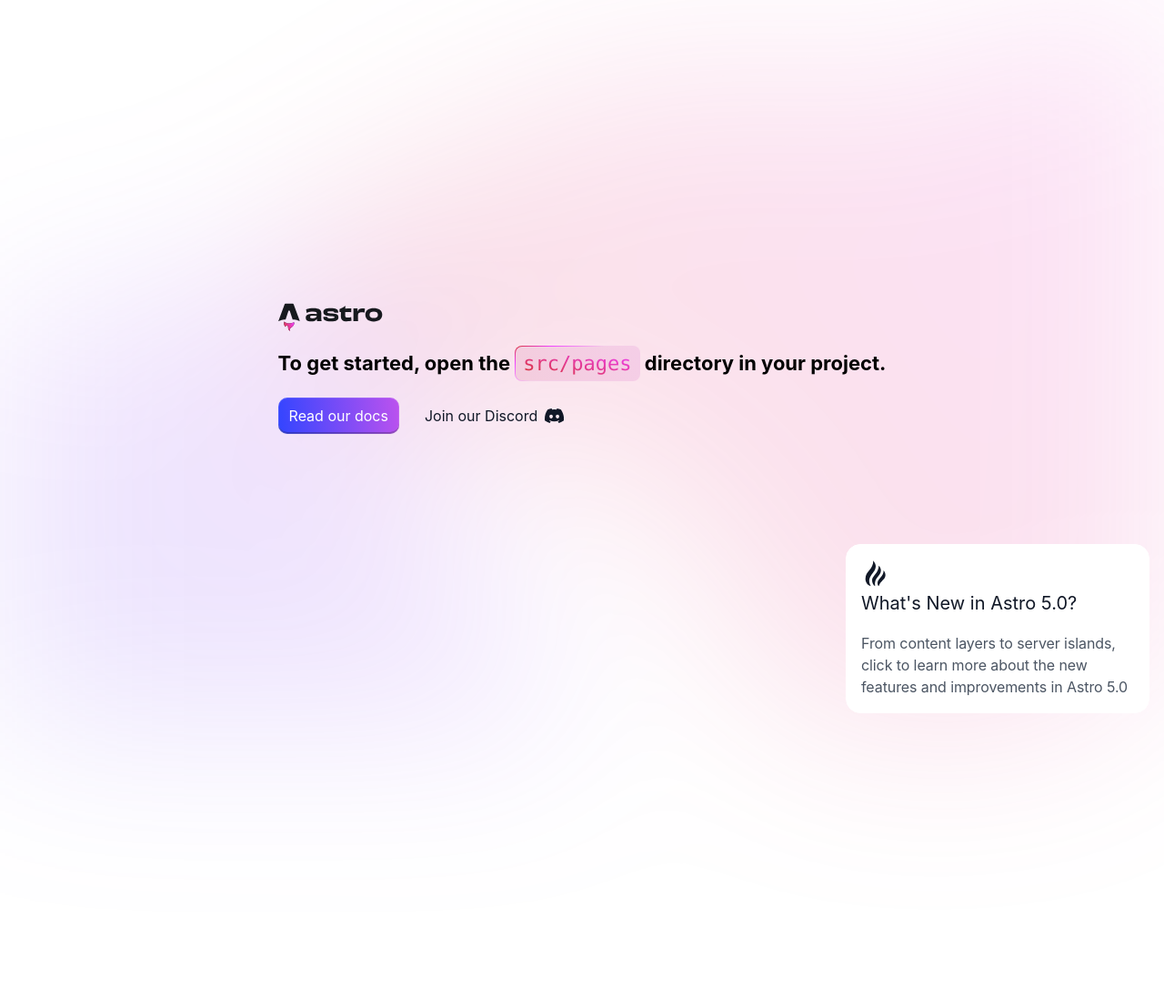
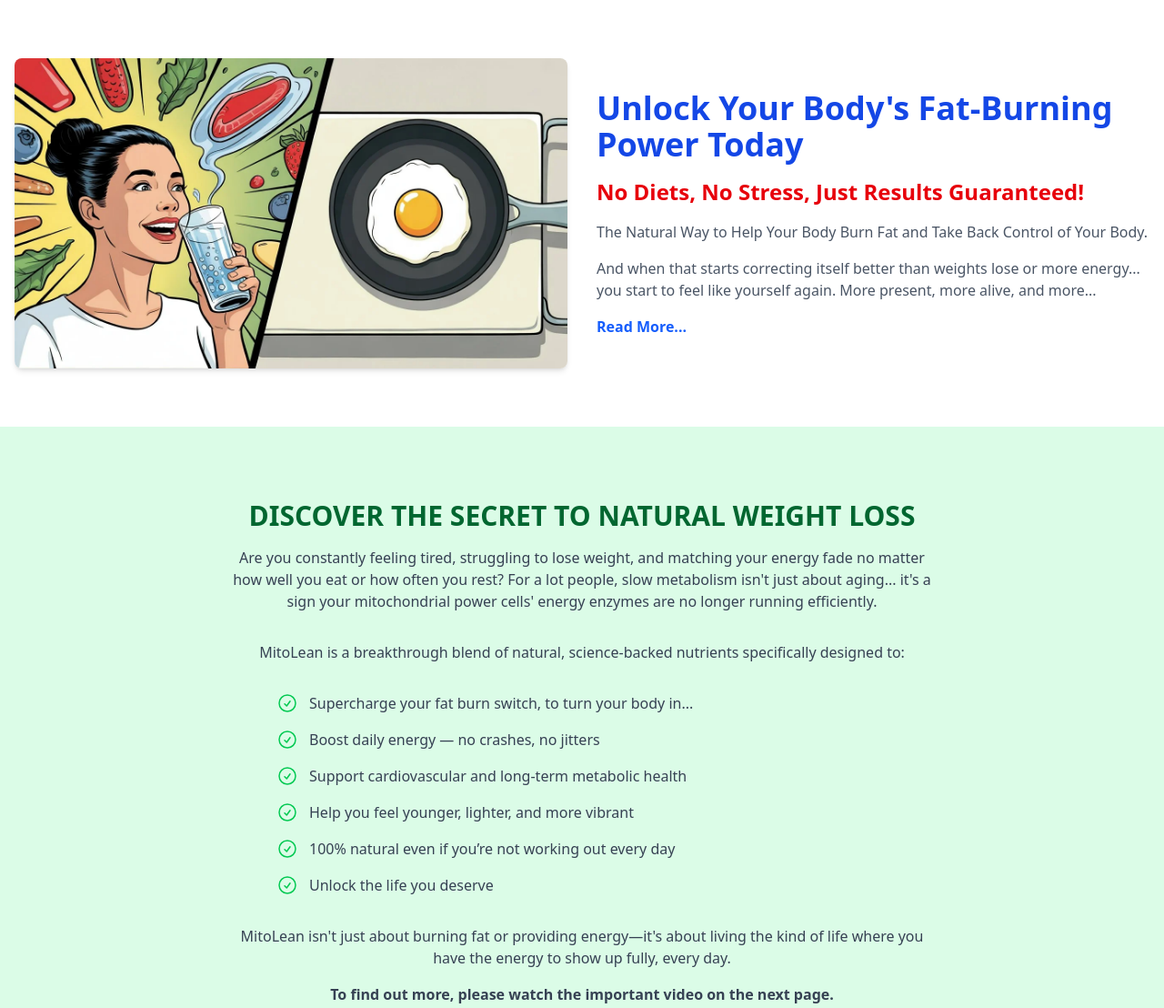
Before and after one commit to erick505alvarez/landing-page, an Astro site: page / in a window 1280 px wide. Shown: the top 1108 px of the page at 91% size. Before the commit the page ends 800 px from the top, so only its background shows below. Built offline with nearby package versions, Linux system fonts and the light colour scheme; Astro itself is replaced by a stand-in of ours.

Commit message:
Build first draft of landing page

```diff
--- a/astro.config.mjs
+++ b/astro.config.mjs
@@ -1,5 +1,12 @@
+// astro.config.mjs
+
 // @ts-check
-import { defineConfig } from 'astro/config';
-
+import { defineConfig } from "astro/config";
+import tailwindcss from "@tailwindcss/vite";
 // https://astro.build/config
-export default defineConfig({});
+export default defineConfig({
+  vite: {
+    plugins: [tailwindcss()],
+  },
+  output: "static",
+});
--- a/package.json
+++ b/package.json
@@ -9,6 +9,8 @@
     "astro": "astro"
   },
   "dependencies": {
-    "astro": "^5.7.4"
+    "@tailwindcss/vite": "^4.1.4",
+    "astro": "^5.7.4",
+    "tailwindcss": "^4.1.4"
   }
 }
--- /dev/null
+++ b/src/components/ChecklistItem.astro
@@ -0,0 +1,11 @@
+---
+// No props needed if using slot, or add `text` prop if preferred
+---
+<li class="flex items-start space-x-3">
+  <svg class="flex-shrink-0 h-6 w-6 text-green-500" xmlns="http://www.w3.org/2000/svg" fill="none" viewBox="0 0 24 24" stroke-width="1.5" stroke="currentColor">
+    <path stroke-linecap="round" stroke-linejoin="round" d="M9 12.75 11.25 15 15 9.75M21 12a9 9 0 1 1-18 0 9 9 0 0 1 18 0Z" />
+  </svg>
+  <span class="text-gray-700">
+    <slot /> {/* Content passed to the component goes here */}
+  </span>
+</li>
--- /dev/null
+++ b/src/components/Footer.astro
@@ -0,0 +1,16 @@
+---
+const year = new Date().getFullYear();
+---
+<footer class="bg-gray-100 text-center py-6 mt-10">
+  <div class="container mx-auto px-4 text-sm text-gray-500">
+    <p>Copyright &copy; {year} Your Company Name. All Rights Reserved.</p>
+    <div class="mt-2 space-x-4">
+       <a href="/terms" class="hover:underline">Terms of Service</a>
+       <a href="/privacy" class="hover:underline">Privacy Policy</a>
+       {/* Add other relevant links */}
+    </div>
+    <p class="mt-4 text-xs">
+        Disclaimer: [Add your disclaimer text here based on the original site's footer content]
+    </p>
+  </div>
+</footer>
--- /dev/null
+++ b/src/components/Hero.astro
@@ -0,0 +1,40 @@
+---
+import { Image } from 'astro:assets';
+import heroImage from '../assets/hero-image.webp'; // Make sure to place your image here
+---
+
+<section class="container mx-auto px-4 py-8 md:py-16">
+  <div class="grid grid-cols-1 md:grid-cols-2 gap-8 items-center">
+    <div>
+      {/* Astro Image Optimization: requires width/height */}
+      {/* Adjust width, height, format, quality as needed */}
+      <Image
+        src={heroImage}
+        alt="Product illustration or related visual"
+        width={500}
+        height={300}
+        format="webp"
+        quality={80}
+        class="rounded-lg shadow-md w-full h-auto"
+      />
+    </div>
+    <div class="space-y-4">
+      <h1 class="text-3xl md:text-4xl font-bold text-blue-700"> {/* Adjust color */}
+        Unlock Your Body's Fat-Burning Power Today
+      </h1>
+      <h2 class="text-xl md:text-2xl font-semibold text-red-600"> {/* Adjust color */}
+        No Diets, No Stress, Just Results Guaranteed!
+      </h2>
+      <p class="text-gray-600">
+        The Natural Way to Help Your Body Burn Fat and Take Back Control of Your Body.
+        {/* Add the rest of the paragraph text here */}
+      </p>
+      <p class="text-gray-600">
+         And when that starts correcting itself better than weights lose or more energy... you start to feel like yourself again. More present, more alive, and more...
+      </p>
+      <a href="#more-info" class="text-blue-600 hover:underline font-semibold"> {/* Adjust color/link */}
+        Read More...
+      </a>
+    </div>
+  </div>
+</section>
--- /dev/null
+++ b/src/components/SectionBenefits.astro
@@ -0,0 +1,35 @@
+---
+import ChecklistItem from './ChecklistItem.astro';
+---
+
+<section class="bg-green-100 py-12 md:py-20"> {/* Adjust color */}
+  <div class="container mx-auto px-4 text-center">
+    <h2 class="text-2xl md:text-3xl font-bold mb-4 text-green-800"> {/* Adjust color */}
+      DISCOVER THE SECRET TO NATURAL WEIGHT LOSS
+    </h2>
+    <p class="max-w-3xl mx-auto text-gray-700 mb-8">
+      Are you constantly feeling tired, struggling to lose weight, and matching your energy fade no matter how well you eat or how often you rest? For a lot people, slow metabolism isn't just about aging... it's a sign your mitochondrial power cells' energy enzymes are no longer running efficiently.
+    </p>
+    <p class="max-w-3xl mx-auto text-gray-700 mb-8">
+      MitoLean is a breakthrough blend of natural, science-backed nutrients specifically designed to:
+    </p>
+
+    <ul class="space-y-4 max-w-2xl mx-auto text-left mb-8">
+       {/* Use the ChecklistItem component */}
+      <ChecklistItem>Supercharge your fat burn switch, to turn your body in...</ChecklistItem>
+      <ChecklistItem>Boost daily energy — no crashes, no jitters</ChecklistItem>
+      <ChecklistItem>Support cardiovascular and long-term metabolic health</ChecklistItem>
+      <ChecklistItem>Help you feel younger, lighter, and more vibrant</ChecklistItem>
+      {/* Add more checklist items here... */}
+       <ChecklistItem>100% natural even if you’re not working out every day</ChecklistItem>
+       <ChecklistItem>Unlock the life you deserve</ChecklistItem>
+    </ul>
+
+    <p class="max-w-3xl mx-auto text-gray-700">
+       MitoLean isn't just about burning fat or providing energy—it's about living the kind of life where you have the energy to show up fully, every day.
+    </p>
+     <p class="max-w-3xl mx-auto text-gray-700 mt-4 font-semibold">
+      To find out more, please watch the important video on the next page.
+    </p>
+  </div>
+</section>
--- a/src/components/Welcome.astro
+++ /dev/null
@@ -1,210 +0,0 @@
----
-import astroLogo from '../assets/astro.svg';
-import background from '../assets/background.svg';
----
-
-<div id="container">
-	<img id="background" src={background.src} alt="" fetchpriority="high" />
-	<main>
-		<section id="hero">
-			<a href="https://astro.build"
-				><img src={astroLogo.src} width="115" height="48" alt="Astro Homepage" /></a
-			>
-			<h1>
-				To get started, open the <code><pre>src/pages</pre></code> directory in your project.
-			</h1>
-			<section id="links">
-				<a class="button" href="https://docs.astro.build">Read our docs</a>
-				<a href="https://astro.build/chat"
-					>Join our Discord <svg xmlns="http://www.w3.org/2000/svg" viewBox="0 0 127.14 96.36"
-						><path
-							fill="currentColor"
-							d="M107.7 8.07A105.15 105.15 0 0 0 81.47 0a72.06 72.06 0 0 0-3.36 6.83 97.68 97.68 0 0 0-29.11 0A72.37 72.37 0 0 0 45.64 0a105.89 105.89 0 0 0-26.25 8.09C2.79 32.65-1.71 56.6.54 80.21a105.73 105.73 0 0 0 32.17 16.15 77.7 77.7 0 0 0 6.89-11.11 68.42 68.42 0 0 1-10.85-5.18c.91-.66 1.8-1.34 2.66-2a75.57 75.57 0 0 0 64.32 0c.87.71 1.76 1.39 2.66 2a68.68 68.68 0 0 1-10.87 5.19 77 77 0 0 0 6.89 11.1 105.25 105.25 0 0 0 32.19-16.14c2.64-27.38-4.51-51.11-18.9-72.15ZM42.45 65.69C36.18 65.69 31 60 31 53s5-12.74 11.43-12.74S54 46 53.89 53s-5.05 12.69-11.44 12.69Zm42.24 0C78.41 65.69 73.25 60 73.25 53s5-12.74 11.44-12.74S96.23 46 96.12 53s-5.04 12.69-11.43 12.69Z"
-						></path></svg
-					>
-				</a>
-			</section>
-		</section>
-	</main>
-
-	<a href="https://astro.build/blog/astro-5/" id="news" class="box">
-		<svg width="32" height="32" fill="none" xmlns="http://www.w3.org/2000/svg"
-			><path
-				d="M24.667 12c1.333 1.414 2 3.192 2 5.334 0 4.62-4.934 5.7-7.334 12C18.444 28.567 18 27.456 18 26c0-4.642 6.667-7.053 6.667-14Zm-5.334-5.333c1.6 1.65 2.4 3.43 2.4 5.333 0 6.602-8.06 7.59-6.4 17.334C13.111 27.787 12 25.564 12 22.666c0-4.434 7.333-8 7.333-16Zm-6-5.333C15.111 3.555 16 5.556 16 7.333c0 8.333-11.333 10.962-5.333 22-3.488-.774-6-4-6-8 0-8.667 8.666-10 8.666-20Z"
-				fill="#111827"></path></svg
-		>
-		<h2>What's New in Astro 5.0?</h2>
-		<p>
-			From content layers to server islands, click to learn more about the new features and
-			improvements in Astro 5.0
-		</p>
-	</a>
-</div>
-
-<style>
-	#background {
-		position: fixed;
-		top: 0;
-		left: 0;
-		width: 100%;
-		height: 100%;
-		z-index: -1;
-		filter: blur(100px);
-	}
-
-	#container {
-		font-family: Inter, Roboto, 'Helvetica Neue', 'Arial Nova', 'Nimbus Sans', Arial, sans-serif;
-		height: 100%;
-	}
-
-	main {
-		height: 100%;
-		display: flex;
-		justify-content: center;
-	}
-
-	#hero {
-		display: flex;
-		align-items: start;
-		flex-direction: column;
-		justify-content: center;
-		padding: 16px;
-	}
-
-	h1 {
-		font-size: 22px;
-		margin-top: 0.25em;
-	}
-
-	#links {
-		display: flex;
-		gap: 16px;
-	}
-
-	#links a {
-		display: flex;
-		align-items: center;
-		padding: 10px 12px;
-		color: #111827;
-		text-decoration: none;
-		transition: color 0.2s;
-	}
-
-	#links a:hover {
-		color: rgb(78, 80, 86);
-	}
-
-	#links a svg {
-		height: 1em;
-		margin-left: 8px;
-	}
-
-	#links a.button {
-		color: white;
-		background: linear-gradient(83.21deg, #3245ff 0%, #bc52ee 100%);
-		box-shadow:
-			inset 0 0 0 1px rgba(255, 255, 255, 0.12),
-			inset 0 -2px 0 rgba(0, 0, 0, 0.24);
-		border-radius: 10px;
-	}
-
-	#links a.button:hover {
-		color: rgb(230, 230, 230);
-		box-shadow: none;
-	}
-
-	pre {
-		font-family:
-			ui-monospace, 'Cascadia Code', 'Source Code Pro', Menlo, Consolas, 'DejaVu Sans Mono',
-			monospace;
-		font-weight: normal;
-		background: linear-gradient(14deg, #d83333 0%, #f041ff 100%);
-		-webkit-background-clip: text;
-		-webkit-text-fill-color: transparent;
-		background-clip: text;
-		margin: 0;
-	}
-
-	h2 {
-		margin: 0 0 1em;
-		font-weight: normal;
-		color: #111827;
-		font-size: 20px;
-	}
-
-	p {
-		color: #4b5563;
-		font-size: 16px;
-		line-height: 24px;
-		letter-spacing: -0.006em;
-		margin: 0;
-	}
-
-	code {
-		display: inline-block;
-		background:
-			linear-gradient(66.77deg, #f3cddd 0%, #f5cee7 100%) padding-box,
-			linear-gradient(155deg, #d83333 0%, #f041ff 18%, #f5cee7 45%) border-box;
-		border-radius: 8px;
-		border: 1px solid transparent;
-		padding: 6px 8px;
-	}
-
-	.box {
-		padding: 16px;
-		background: rgba(255, 255, 255, 1);
-		border-radius: 16px;
-		border: 1px solid white;
-	}
-
-	#news {
-		position: absolute;
-		bottom: 16px;
-		right: 16px;
-		max-width: 300px;
-		text-decoration: none;
-		transition: background 0.2s;
-		backdrop-filter: blur(50px);
-	}
-
-	#news:hover {
-		background: rgba(255, 255, 255, 0.55);
-	}
-
-	@media screen and (max-height: 368px) {
-		#news {
-			display: none;
-		}
-	}
-
-	@media screen and (max-width: 768px) {
-		#container {
-			display: flex;
-			flex-direction: column;
-		}
-
-		#hero {
-			display: block;
-			padding-top: 10%;
-		}
-
-		#links {
-			flex-wrap: wrap;
-		}
-
-		#links a.button {
-			padding: 14px 18px;
-		}
-
-		#news {
-			right: 16px;
-			left: 16px;
-			bottom: 2.5rem;
-			max-width: 100%;
-		}
-
-		h1 {
-			line-height: 1.5;
-		}
-	}
-</style>
--- a/src/layouts/Layout.astro
+++ b/src/layouts/Layout.astro
@@ -1,22 +1,31 @@
+---
+import Footer from '../components/Footer.astro';
+
+interface Props {
+	title: string;
+	description?: string; // Optional meta description
+}
+
+const { title, description = 'Unlock your body\'s potential.' } = Astro.props;
+
+import "../styles/global.css";
+---
+
 <!doctype html>
 <html lang="en">
 	<head>
 		<meta charset="UTF-8" />
+		<meta name="description" content={description} />
 		<meta name="viewport" content="width=device-width" />
 		<link rel="icon" type="image/svg+xml" href="/favicon.svg" />
 		<meta name="generator" content={Astro.generator} />
-		<title>Astro Basics</title>
+		<title>{title}</title>
+		{/* Basic Tailwind reset/base styles are applied automatically via the integration */}
 	</head>
-	<body>
-		<slot />
+	<body class="bg-white text-gray-800 font-sans"> {/* Adjust default font/colors if needed */}
+		<main>
+			<slot /> {/* Page content will be injected here */}
+		</main>
+		<Footer />
 	</body>
 </html>
-
-<style>
-	html,
-	body {
-		margin: 0;
-		width: 100%;
-		height: 100%;
-	}
-</style>
--- /dev/null
+++ b/src/styles/global.css
@@ -0,0 +1 @@
+@import "tailwindcss";
--- /dev/null
+++ b/tailwind.config.cjs
@@ -0,0 +1,9 @@
+/** @type {import('tailwindcss').Config} */
+
+module.exports = {
+  content: ["./src/**/*.{astro,html,js,jsx,md,mdx,svelte,ts,tsx,vue}"],
+  theme: {
+    extend: {},
+  },
+  plugins: [],
+};
```
Also changed, not shown: src/components/Button.astro (added, +31 -0 lines), src/components/SectionWhy.astro (added, +24 -0 lines), src/pages/index.astro (+8 -6 lines), src/assets/hero-image.webp (added), 1 other file.
